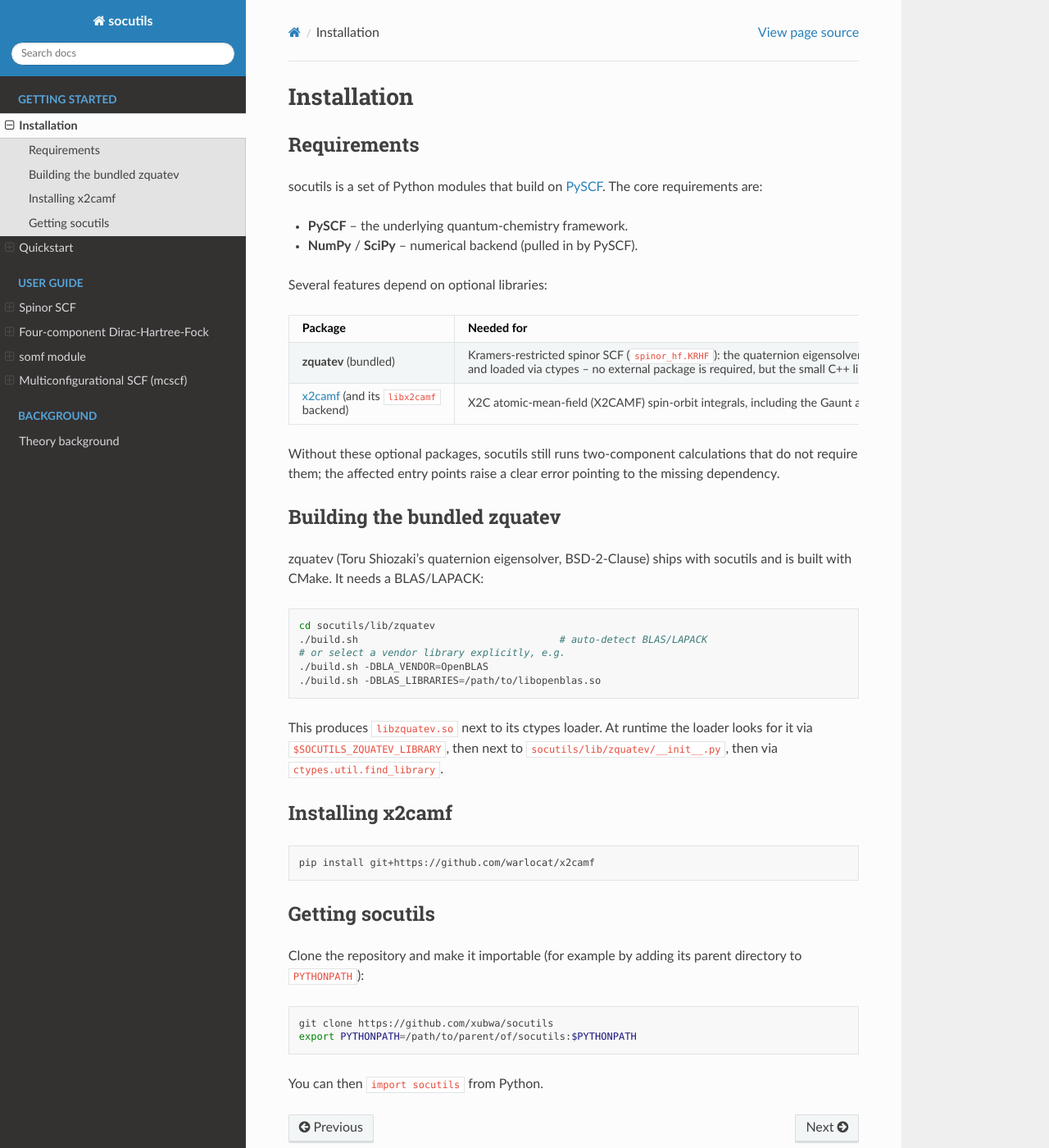
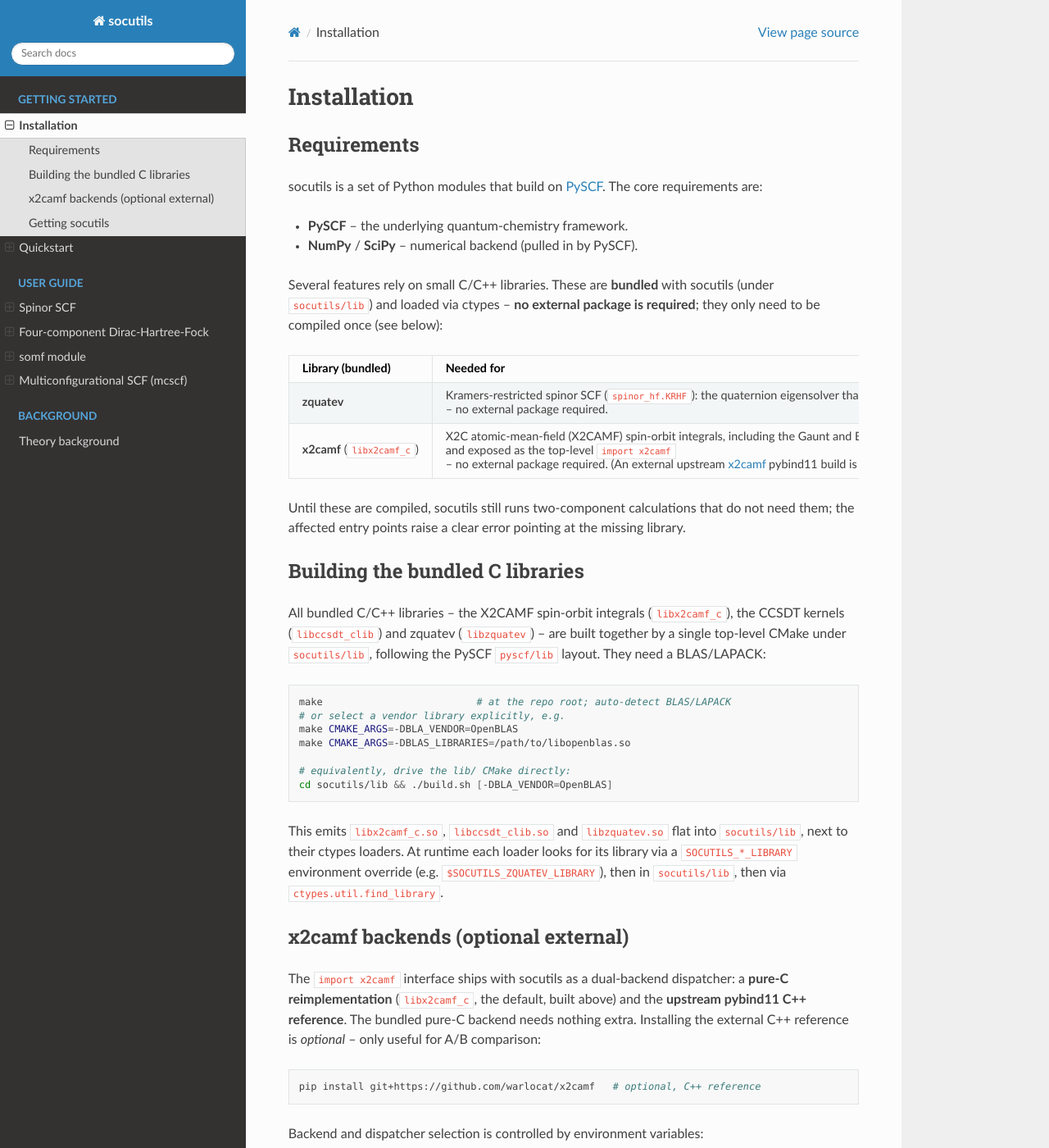
Before and after one commit to xubwa/socutils, a Sphinx documentation site: the page built from docs/source/install.rst, in a window 1280 px wide and 1400 px high. Shown: the whole window at 82% size. Built offline with Sphinx 7.4.7 and the Read the Docs theme 3.1.0, drawn with Linux system fonts in a browser that asks for light colours; some of the changed text lies outside the part shown.

Commit message:
docs: document .cholesky(), and treat zquatev and x2camf as bundled
- user/scf.rst: add a "Cholesky decomposition" section (.cholesky() usage, tau,
  method, the _cderi_to_save / _cderi caching interface); user/mcscf.rst: note
  that .cholesky() also satisfies the density-fitted-reference requirement
- install.rst: describe both zquatev and the pure-C x2camf as bundled libraries
  built by `make` under socutils/lib; the external pybind11 x2camf is optional
  (A/B reference), selected via X2CAMF_BACKEND / SOCUTILS_X2CAMF
- README.md: drop the pip-install instructions for zquatev / x2camf in favor of
  the bundled `make` build, and update the spinor/GHF examples to the current
  spinor_hf.SCF(mol).x2camf() / ghf.GHF(mol).x2camf() API
- add CLAUDE.md

Co-Authored-By: Claude Opus 4.8 (1M context) <noreply@anthropic.com>
Claude-Session: https://claude.ai/code/session_01TmDsuodjzsFLYQBTBw5ZDR

```diff
--- a/docs/source/install.rst
+++ b/docs/source/install.rst
@@ -10,52 +10,79 @@ socutils is a set of Python modules that build on `PySCF
 * **PySCF** -- the underlying quantum-chemistry framework.
 * **NumPy** / **SciPy** -- numerical backend (pulled in by PySCF).
 
-Several features depend on optional libraries:
+Several features rely on small C/C++ libraries.  These are **bundled** with
+socutils (under ``socutils/lib``) and loaded via ctypes -- **no external
+package is required**; they only need to be compiled once (see below):
 
 .. list-table::
    :header-rows: 1
    :widths: 22 78
 
-   * - Package
+   * - Library (bundled)
      - Needed for
-   * - **zquatev** (bundled)
+   * - **zquatev**
      - Kramers-restricted spinor SCF (``spinor_hf.KRHF``): the quaternion
-       eigensolver that exploits time-reversal symmetry.  Now **bundled** in
-       ``socutils/lib/zquatev`` and loaded via ctypes -- no external package is
-       required, but the small C++ library must be compiled (see below).
-   * - `x2camf <https://github.com/warlocat/x2camf>`_ (and its
-       ``libx2camf`` backend)
-     - X2C atomic-mean-field (X2CAMF) spin-orbit integrals, including the
-       Gaunt and Breit two-electron corrections.
+       eigensolver that exploits time-reversal symmetry.  Built in
+       ``socutils/lib`` as ``libzquatev`` -- no external package required.
+   * - **x2camf** (``libx2camf_c``)
+     - X2C atomic-mean-field (X2CAMF) spin-orbit integrals, including the Gaunt
+       and Breit two-electron corrections.  A pure-C reimplementation is built
+       in ``socutils/lib`` and exposed as the top-level ``import x2camf`` -- no
+       external package required.  (An external upstream
+       `x2camf <https://github.com/warlocat/x2camf>`_ pybind11 build is
+       *optional*; see :ref:`x2camf-backends` below.)
 
-Without these optional packages, socutils still runs two-component
-calculations that do not require them; the affected entry points raise a clear
-error pointing to the missing dependency.
+Until these are compiled, socutils still runs two-component calculations that
+do not need them; the affected entry points raise a clear error pointing at the
+missing library.
 
-Building the bundled zquatev
-----------------------------
+Building the bundled C libraries
+--------------------------------
 
-zquatev (Toru Shiozaki's quaternion eigensolver, BSD-2-Clause) ships with
-socutils and is built with CMake.  It needs a BLAS/LAPACK:
+All bundled C/C++ libraries -- the X2CAMF spin-orbit integrals
+(``libx2camf_c``), the CCSDT kernels (``libccsdt_clib``) and zquatev
+(``libzquatev``) -- are built together by a single top-level CMake under
+``socutils/lib``, following the PySCF ``pyscf/lib`` layout.  They need a
+BLAS/LAPACK:
 
 .. code-block:: bash
 
-   cd socutils/lib/zquatev
-   ./build.sh                                  # auto-detect BLAS/LAPACK
+   make                          # at the repo root; auto-detect BLAS/LAPACK
    # or select a vendor library explicitly, e.g.
-   ./build.sh -DBLA_VENDOR=OpenBLAS
-   ./build.sh -DBLAS_LIBRARIES=/path/to/libopenblas.so
+   make CMAKE_ARGS=-DBLA_VENDOR=OpenBLAS
+   make CMAKE_ARGS=-DBLAS_LIBRARIES=/path/to/libopenblas.so
 
-This produces ``libzquatev.so`` next to its ctypes loader.  At runtime the
-loader looks for it via ``$SOCUTILS_ZQUATEV_LIBRARY``, then next to
-``socutils/lib/zquatev/__init__.py``, then via ``ctypes.util.find_library``.
+   # equivalently, drive the lib/ CMake directly:
+   cd socutils/lib && ./build.sh [-DBLA_VENDOR=OpenBLAS]
 
-Installing x2camf
------------------
+This emits ``libx2camf_c.so``, ``libccsdt_clib.so`` and ``libzquatev.so``
+flat into ``socutils/lib``, next to their ctypes loaders.  At runtime each
+loader looks for its library via a ``SOCUTILS_*_LIBRARY`` environment override
+(e.g. ``$SOCUTILS_ZQUATEV_LIBRARY``), then in ``socutils/lib``, then via
+``ctypes.util.find_library``.
+
+.. _x2camf-backends:
+
+x2camf backends (optional external)
+-----------------------------------
+
+The ``import x2camf`` interface ships with socutils as a dual-backend
+dispatcher: a **pure-C reimplementation** (``libx2camf_c``, the default, built
+above) and the **upstream pybind11 C++ reference**.  The bundled pure-C backend
+needs nothing extra.  Installing the external C++ reference is *optional* --
+only useful for A/B comparison:
 
 .. code-block:: bash
 
-   pip install git+https://github.com/warlocat/x2camf
+   pip install git+https://github.com/warlocat/x2camf   # optional, C++ reference
+
+Backend and dispatcher selection is controlled by environment variables:
+
+* ``X2CAMF_BACKEND=c`` (default if built) ``| cpp`` -- which backend runs.
+* ``SOCUTILS_X2CAMF=auto`` (default) ``| bundled | external`` -- whether the
+  bundled dispatcher is used, or an externally installed ``x2camf`` is left in
+  charge.  ``auto`` defers to an external ``x2camf`` if one is importable;
+  ``bundled`` forces the in-tree one.
 
 Getting socutils
 ----------------
```
Also changed, not shown: CLAUDE.md (added, +132 -0 lines), README.md (+48 -38 lines), docs/source/user/mcscf.rst (+5 -3 lines), docs/source/user/scf.rst (+52 -0 lines).
